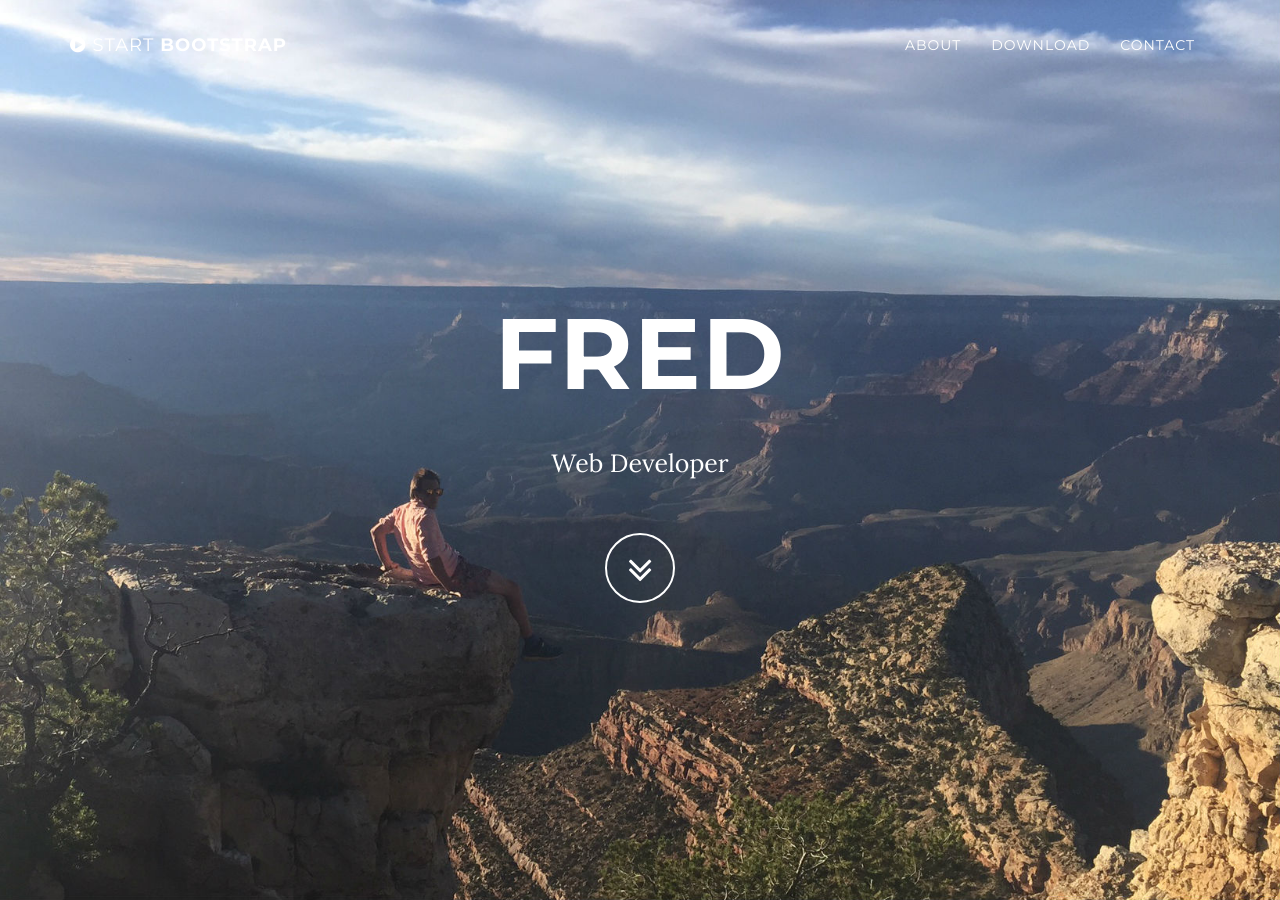
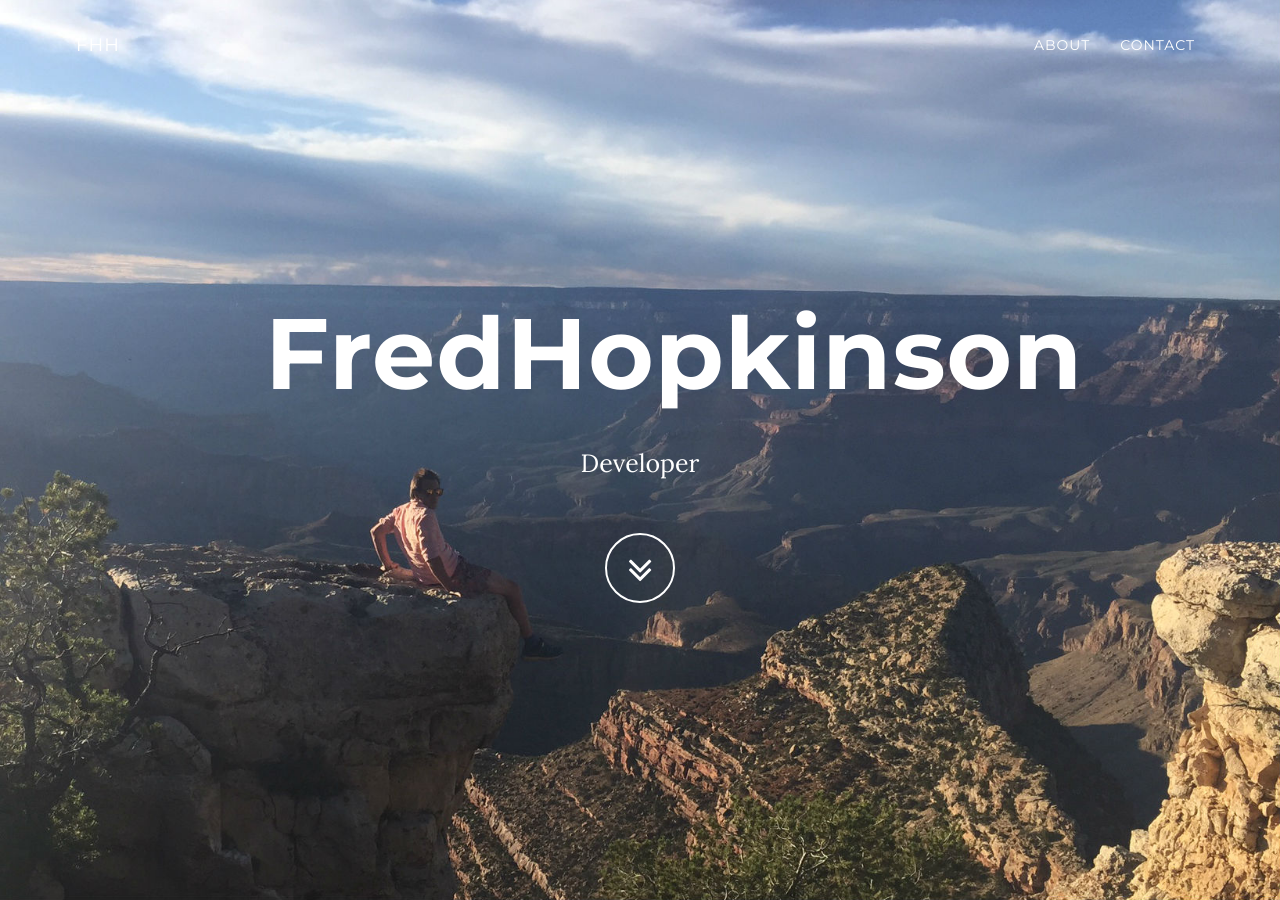
Before and after one commit to fhhopkinson/fhhopkinson.github.io, a Jekyll site: the page built from index.html, in a window 1280 px wide and 900 px high. Built offline with Jekyll 4.4.1, drawn with Linux system fonts in a browser that asks for light colours; some of the changed text lies outside the part shown.

Commit message:
trying to remove maps adn download page

```diff
--- a/_config.yml
+++ b/_config.yml
@@ -10,7 +10,7 @@ color:
   links: '#219ab3'
 
 # Footer settings
-footer: Your Website
+footer: Undead<i class="fa fa-heartbeat" aria-hidden="true"></i>Fred
 
 # Social networks usernames (many more available: google-plus, flickr, dribbble, pinterest, instagram, tumblr, linkedin, etc.)
 social:
--- a/_includes/footer.html
+++ b/_includes/footer.html
@@ -1,6 +1,7 @@
     <!-- Footer -->
     <footer>
         <div class="container text-center">
-            <p>Copyright &copy; {{ site.footer }} 20{{ site.time | date: '%y' }}</p>
+            <p>Undead<i class="fa fa-heartbeat" aria-hidden="true"></i>
+Fred</p>
         </div>
     </footer>
--- a/_includes/header.html
+++ b/_includes/header.html
@@ -4,8 +4,8 @@
             <div class="container">
                 <div class="row">
                     <div class="col-md-8 col-md-offset-2">
-                        <h1 class="brand-heading">FRED</h1>
-                        <p class="intro-text">Web Developer</p>
+                        <h2 class="brand-heading">FredHopkinson</h2>
+                        <p class="intro-text">Developer</p>
                         <a href="#about" class="btn btn-circle page-scroll">
                             <i class="fa fa-angle-double-down animated"></i>
                         </a>
--- a/_includes/nav.html
+++ b/_includes/nav.html
@@ -6,7 +6,8 @@
                     <i class="fa fa-bars"></i>
                 </button>
                 <a class="navbar-brand page-scroll" href="#page-top">
-                    <i class="fa fa-play-circle"></i>  <span class="light">Start</span> Bootstrap
+                    <i class="fa fa-heartbeat" aria-hidden="true"></i>
+                    <span class="light">FHH</span>
                 </a>
             </div>
 
@@ -21,9 +22,6 @@
                         <a class="page-scroll" href="#about">About</a>
                     </li>
                     <li>
-                        <a class="page-scroll" href="#download">Download</a>
-                    </li>
-                    <li>
                         <a class="page-scroll" href="#contact">Contact</a>
                     </li>
                 </ul>
--- a/_layouts/default.html
+++ b/_layouts/default.html
@@ -5,9 +5,7 @@
     {% include nav.html %}
     {% include header.html %}
     {% include about.html %}
-    {% include download.html %}
     {% include contact.html %}
-    {% include map.html %}
     {% include footer.html %}
     {% include js.html %}
     </body>
```
Also changed, not shown: _includes/css/grayscale.css (+4 -3 lines).
